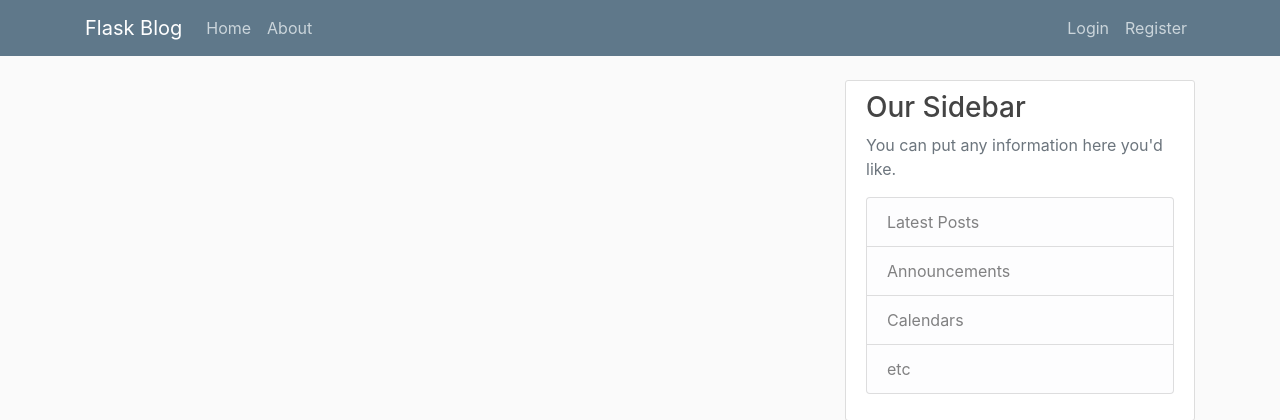
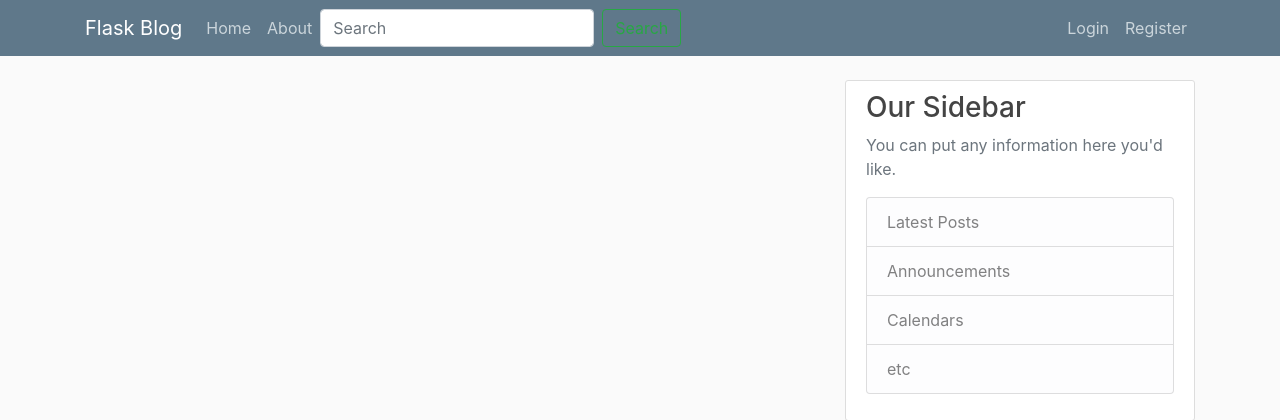
Before and after one commit to kenplix/flask-educatia, a Flask app: page / in a window 1280 px wide. Shown: the top 420 px of the page. Run offline with Flask 2, Linux system fonts and the light colour scheme; data that the repository does not hold is empty; some libraries are stand-ins or nearby versions.

Commit message:
Added search form

```diff
--- a/app/templates/layout.html
+++ b/app/templates/layout.html
@@ -28,6 +28,10 @@
           <div class="navbar-nav mr-auto">
             <a class="nav-item nav-link" href="{{ url_for('main.home') }}">Home</a>
             <a class="nav-item nav-link" href="{{ url_for('main.about') }}">About</a>
+            <form class="form-inline">
+              <input class="form-control mr-sm-2" type="search" placeholder="Search" aria-label="Search">
+              <button class="btn btn-outline-success my-2 my-sm-0" type="submit">Search</button>
+            </form>
           </div>
           <!-- Right Side -->
           <div class="navbar-nav">
```
